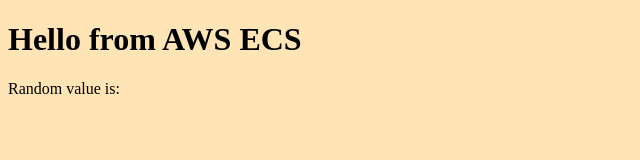
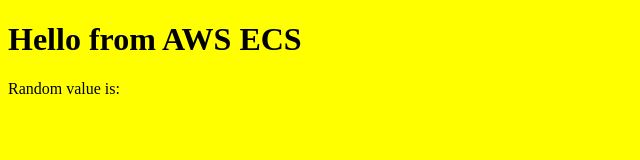
Before and after one commit to bohdanzai/final_demo, a plain HTML site: page app/index.html in a window 1280 px wide. Shown: the whole page, without its empty margins (0-640 px from the left). Drawn offline with Linux system fonts and the light colour scheme.

Commit message:
app color changed

```diff
--- a/app/index.html
+++ b/app/index.html
@@ -1,7 +1,7 @@
 <!DOCTYPE html>
 <html>
 
-<body bgcolor="moccasin">
+<body bgcolor="yellow">
 
     <h1>Hello from AWS ECS</h1>
     <p>Random value is: </p>
```
Also changed, not shown: 2 other files.
